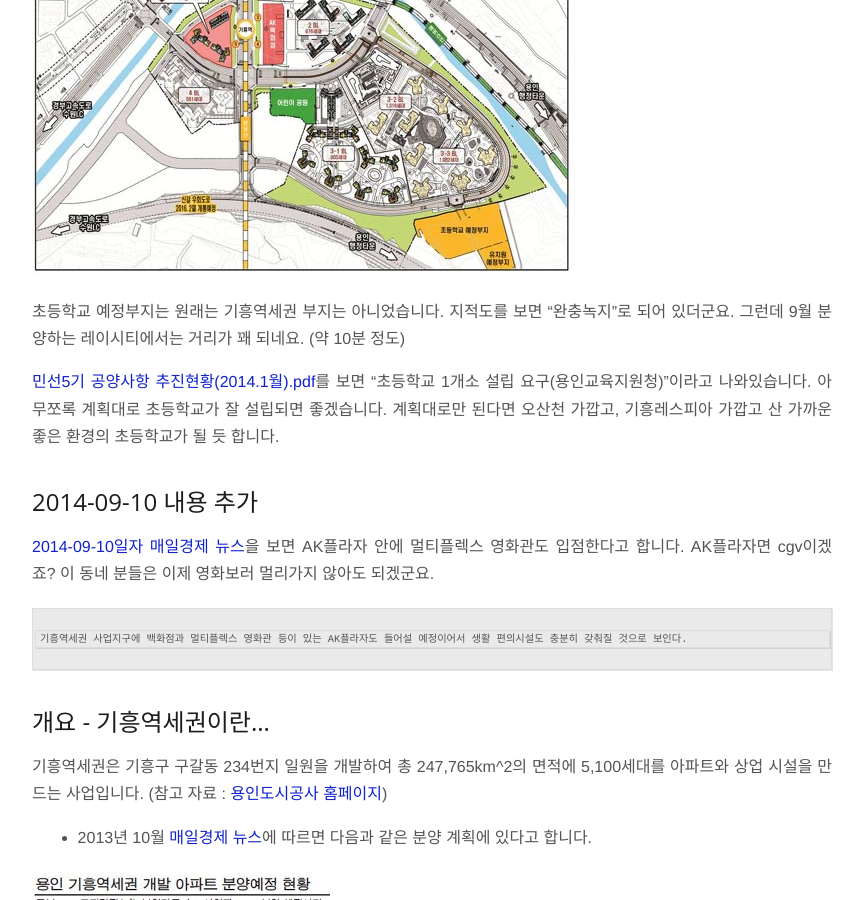
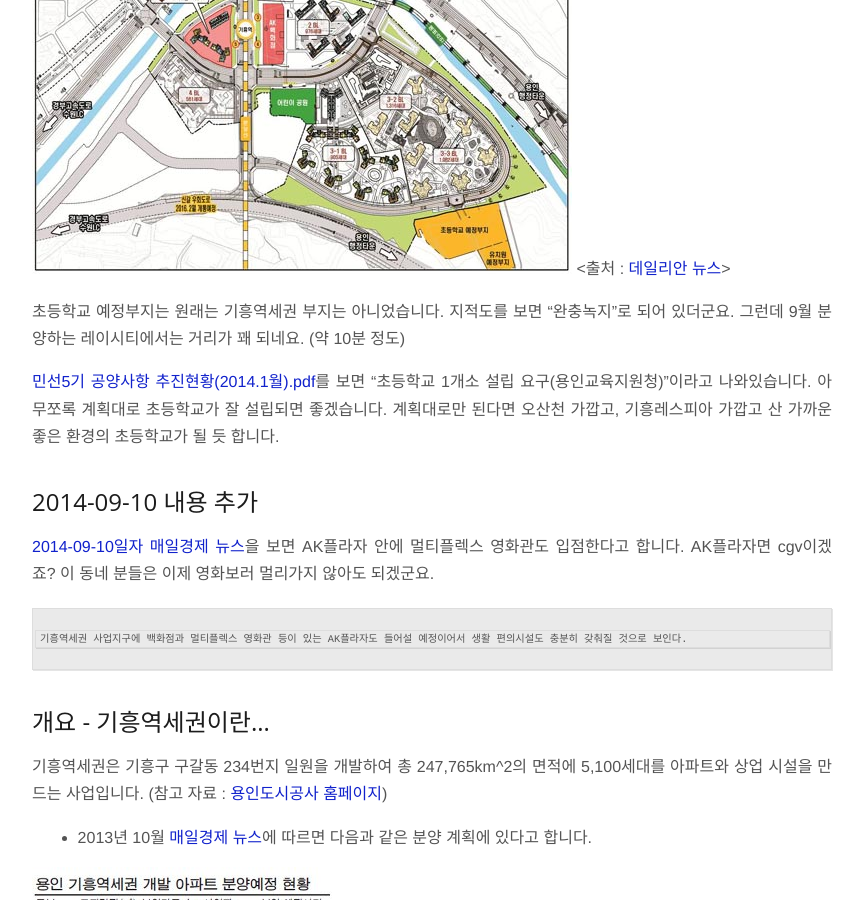
Before and after one commit to jason-heo/jason-heo.github.io, a Jekyll site: the page built from _posts/2014-08-09-giheung-stat.md, in a window 1280 px wide and 900 px high, scrolled down 868 px. Shown: the whole window, without its empty margins (208-1072 px from the left). Built offline with Jekyll 4.4.1, drawn with Linux system fonts in a browser that asks for light colours; Markdown is read by kramdown in place of the engine named in the settings; comment, search, counter and statistics services are not loaded.

Commit message:
사진 출처 추가

```diff
--- a/_posts/2014-08-09-giheung-stat.md
+++ b/_posts/2014-08-09-giheung-stat.md
@@ -9,6 +9,7 @@ categories: life
 [2014-09-13일자 데일리안 뉴스][8]에 따르면 초등학교 예정부지가 생겼습니다. 말 그대로 예정부지이므로 확정은 아닌 듯 합니다.
 
 ![부지 계획](/images/posts/life/giheung-stat/elementary-school.jpg)
+<출처 : [데일리안 뉴스][8]>
 
 초등학교 예정부지는 원래는 기흥역세권 부지는 아니었습니다. 지적도를 보면 "완충녹지"로 되어 있더군요. 그런데 9월 분양하는 레이시티에서는 거리가 꽤 되네요. (약 10분 정도)
 
```
